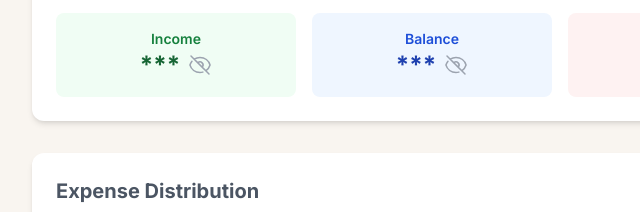
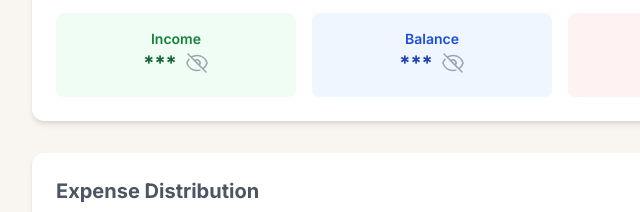
Before and after one commit to anggatrianto180/Personal-Finance-Web-Application, a plain HTML site: page index.html in a window 1280 px wide. Shown: the part 159-371 px from the top of the page, 0-640 px from the left. Drawn offline with nearby package versions, Linux system fonts and the light colour scheme; no server answers.

Commit message:
Update view

```diff
--- a/index.html
+++ b/index.html
@@ -97,7 +97,7 @@
                         <div class="bg-green-50 dark:bg-green-900/50 p-4 rounded-lg">
                             <p class="text-sm text-green-700 dark:text-green-300 font-semibold">Income</p>
                             <div class="flex items-center justify-center gap-2">
-                                <p id="total-income" class="text-lg sm:text-2xl font-normal sm:font-bold text-green-800 dark:text-green-200">Rp 0</p>
+                                <p id="total-income" class="text-base sm:text-xl font-normal sm:font-bold text-green-800 dark:text-green-200">Rp 0</p>
                                 <button id="income-visibility-toggle" class="text-gray-400 hover:text-gray-600 dark:hover:text-gray-200">
                                     <svg class="w-6 h-6" id="income-eye-open" xmlns="http://www.w3.org/2000/svg" fill="none" viewBox="0 0 24 24" stroke-width="1.5" stroke="currentColor"><path stroke-linecap="round" stroke-linejoin="round" d="M2.036 12.322a1.012 1.012 0 010-.639C3.423 7.51 7.36 4.5 12 4.5c4.638 0 8.573 3.007 9.963 7.178.07.207.07.431 0 .639C20.577 16.49 16.64 19.5 12 19.5c-4.638 0-8.573-3.007-9.963-7.178z" /><path stroke-linecap="round" stroke-linejoin="round" d="M15 12a3 3 0 11-6 0 3 3 0 016 0z" /></svg>
                                     <svg class="w-6 h-6 hidden" id="income-eye-closed" xmlns="http://www.w3.org/2000/svg" fill="none" viewBox="0 0 24 24" stroke-width="1.5" stroke="currentColor"><path stroke-linecap="round" stroke-linejoin="round" d="M3.98 8.223A10.477 10.477 0 001.934 12C3.226 16.338 7.244 19.5 12 19.5c.993 0 1.953-.138 2.863-.395M6.228 6.228A10.45 10.45 0 0112 4.5c4.756 0 8.773 3.162 10.065 7.498a10.523 10.523 0 01-4.293 5.774M6.228 6.228L3 3m3.228 3.228l3.65 3.65m7.894 7.894L21 21m-3.228-3.228l-3.65-3.65m0 0a3 3 0 10-4.243-4.243m4.243 4.243L6.228 6.228" /></svg>
@@ -107,7 +107,7 @@
                         <div class="bg-blue-50 dark:bg-blue-900/50 p-4 rounded-lg">
                             <p class="text-sm text-blue-700 dark:text-blue-300 font-semibold">Balance</p>
                              <div class="flex items-center justify-center gap-2">
-                                <p id="net-balance" class="text-lg sm:text-2xl font-normal sm:font-bold text-blue-800 dark:text-blue-200">Rp 0</p>
+                                <p id="net-balance" class="text-base sm:text-xl font-normal sm:font-bold text-blue-800 dark:text-blue-200">Rp 0</p>
                                 <button id="balance-visibility-toggle" class="text-gray-400 hover:text-gray-600 dark:hover:text-gray-200">
                                     <svg class="w-6 h-6" id="balance-eye-open" xmlns="http://www.w3.org/2000/svg" fill="none" viewBox="0 0 24 24" stroke-width="1.5" stroke="currentColor"><path stroke-linecap="round" stroke-linejoin="round" d="M2.036 12.322a1.012 1.012 0 010-.639C3.423 7.51 7.36 4.5 12 4.5c4.638 0 8.573 3.007 9.963 7.178.07.207.07.431 0 .639C20.577 16.49 16.64 19.5 12 19.5c-4.638 0-8.573-3.007-9.963-7.178z" /><path stroke-linecap="round" stroke-linejoin="round" d="M15 12a3 3 0 11-6 0 3 3 0 016 0z" /></svg>
                                     <svg class="w-6 h-6 hidden" id="balance-eye-closed" xmlns="http://www.w3.org/2000/svg" fill="none" viewBox="0 0 24 24" stroke-width="1.5" stroke="currentColor"><path stroke-linecap="round" stroke-linejoin="round" d="M3.98 8.223A10.477 10.477 0 001.934 12C3.226 16.338 7.244 19.5 12 19.5c.993 0 1.953-.138 2.863-.395M6.228 6.228A10.45 10.45 0 0112 4.5c4.756 0 8.773 3.162 10.065 7.498a10.523 10.523 0 01-4.293 5.774M6.228 6.228L3 3m3.228 3.228l3.65 3.65m7.894 7.894L21 21m-3.228-3.228l-3.65-3.65m0 0a3 3 0 10-4.243-4.243m4.243 4.243L6.228 6.228" /></svg>
```
